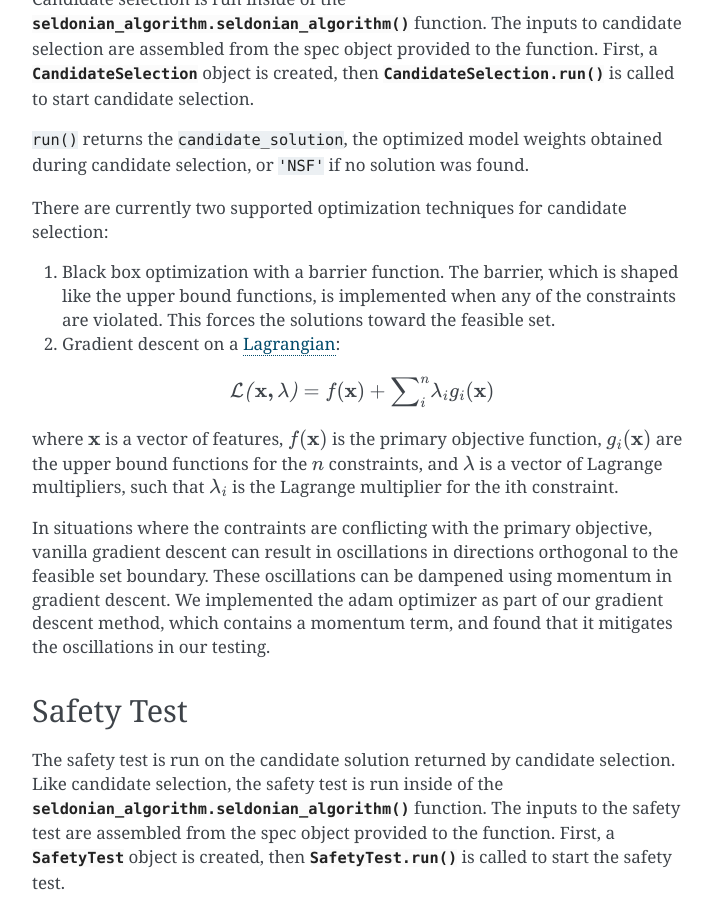
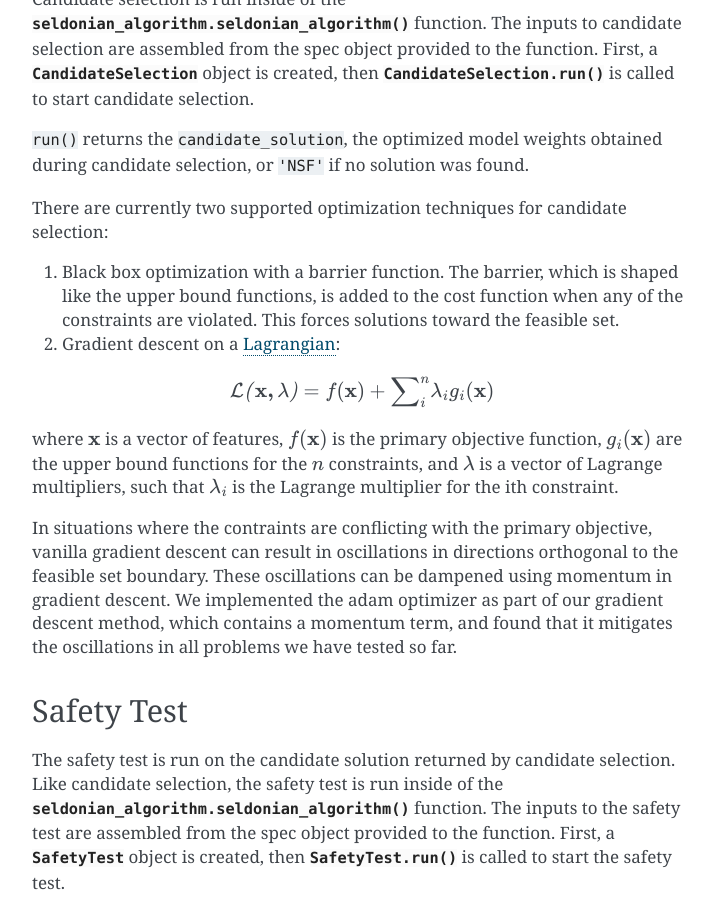
Before and after one commit to seldonian-toolkit/Engine, a Sphinx documentation site: the page built from docs/source/overview.rst, in a window 1280 px wide and 900 px high, scrolled down 3629 px. Shown: the whole window, without its empty margins (388-1102 px from the left). Built offline with Sphinx 7.4.7, drawn with Linux system fonts in a browser that asks for light colours.

Commit message:
minor update

```diff
--- a/docs/source/overview.rst
+++ b/docs/source/overview.rst
@@ -109,7 +109,7 @@ Candidate selection is run inside of the :py:func:`.seldonian_algorithm.seldonia
 
 There are currently two supported optimization techniques for candidate selection:
 
-1. Black box optimization with a barrier function. The barrier, which is shaped like the upper bound functions, is implemented when any of the constraints are violated. This forces the solutions toward the feasible set.
+1. Black box optimization with a barrier function. The barrier, which is shaped like the upper bound functions, is added to the cost function when any of the constraints are violated. This forces solutions toward the feasible set.
 
 2. Gradient descent on a `Lagrangian <https://en.wikipedia.org/wiki/Lagrange_multiplier#:~:text=In%20mathematical%20optimization%2C%20the%20method,chosen%20values%20of%20the%20variables).>`_:
 
@@ -119,7 +119,7 @@ There are currently two supported optimization techniques for candidate selectio
 
 where :math:`\mathbf{x}` is a vector of features, :math:`f(\mathbf{x})` is the primary objective function, :math:`g_i(\mathbf{x})` are the upper bound functions for the :math:`n` constraints, and :math:`\mathbf{\lambda}` is a vector of Lagrange multipliers, such that :math:`{\lambda_i}` is the Lagrange multiplier for the ith constraint.
 
-In situations where the contraints are conflicting with the primary objective, vanilla gradient descent can result in oscillations in directions orthogonal to the feasible set boundary. These oscillations can be dampened using momentum in gradient descent. We implemented the adam optimizer as part of our gradient descent method, which contains a momentum term, and found that it mitigates the oscillations in our testing.
+In situations where the contraints are conflicting with the primary objective, vanilla gradient descent can result in oscillations in directions orthogonal to the feasible set boundary. These oscillations can be dampened using momentum in gradient descent. We implemented the adam optimizer as part of our gradient descent method, which contains a momentum term, and found that it mitigates the oscillations in all problems we have tested so far.
 
 Safety Test
 -----------
```
